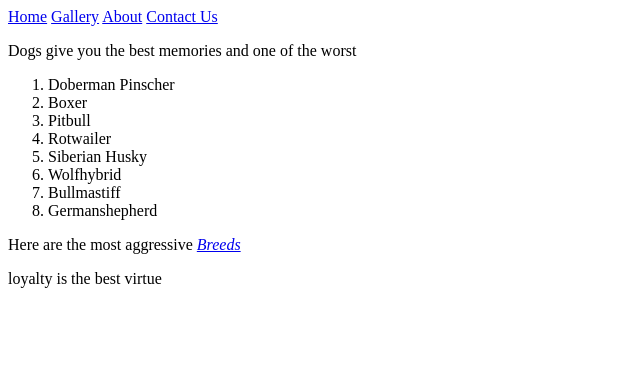
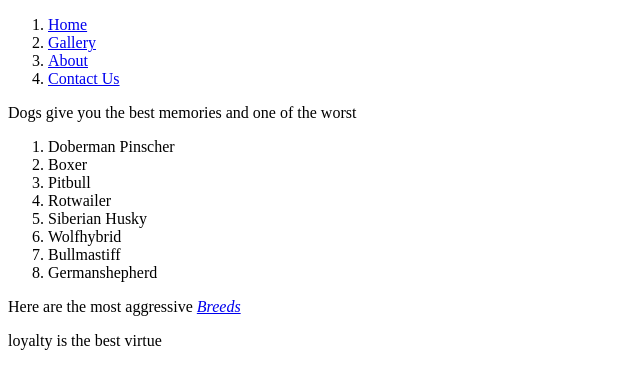
Before and after one commit to NyaunchoDavid/projectringa, a plain HTML site: page hello-world.html in a window 1280 px wide. Shown: the whole page, without its empty margins (0-640 px from the left). Drawn offline with Linux system fonts and the light colour scheme; files that its build step writes are made by us from their sources; files whose address does not match are found by name.

Commit message:
add ol and a div class

```diff
--- a/hello-world.html
+++ b/hello-world.html
@@ -5,10 +5,14 @@
 <link href="/home/david/Documents/moringa-projects/projectringa/flow.css" rel="stylesheet" type="text/css">
 </head>
 <body>
-<a href="home.html">Home</a>
-<a href="gallery.html">Gallery</a>
-<a href="about.html">About</a>
-<a href="contact.html">Contact Us</a>
+<div class="starter">
+<ol>
+<li><a href="home.html">Home</a></li>
+<li><a href="gallery.html">Gallery</a></li>
+<li><a href="about.html">About</a></li>
+<li><a href="contact.html">Contact Us</a></li>
+</ol>
+</div>
 <p>Dogs give you the best memories and one of the worst</p>
 <ol>
   <li>Doberman Pinscher</li>
```
